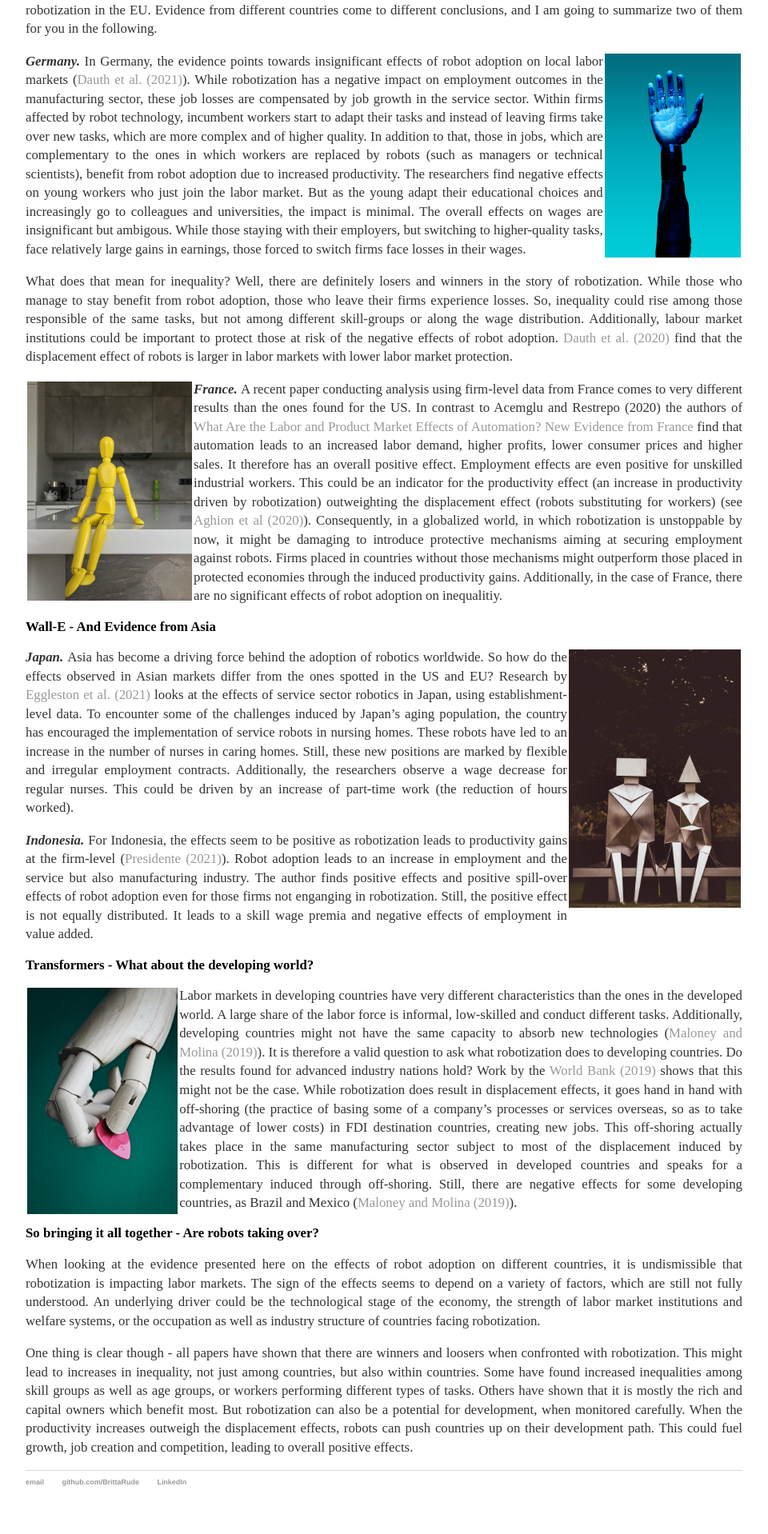
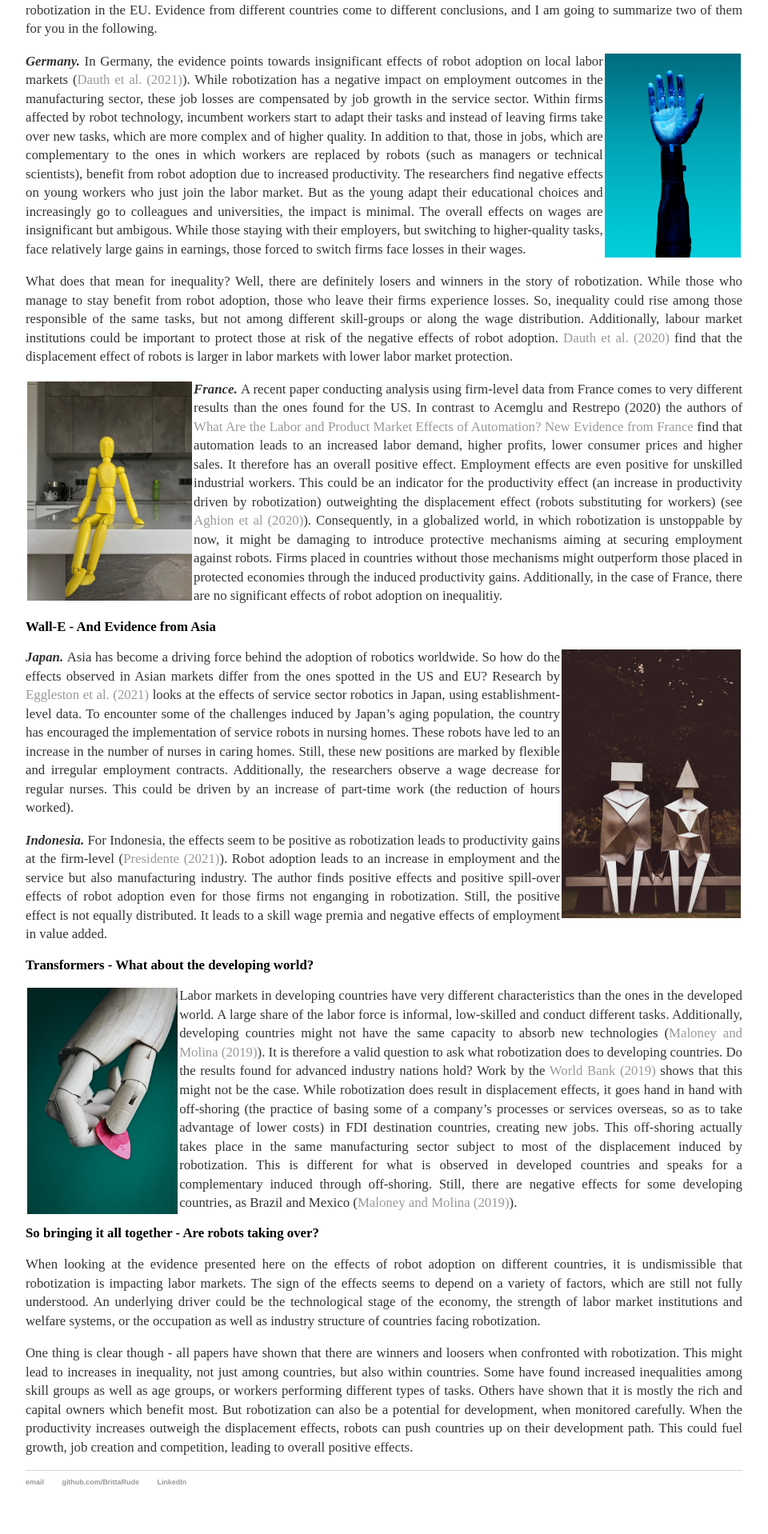
Before and after one commit to BrittaRude/BrittaRude.github.io, a Jekyll site: the page built from inputs_cakestory/_posts/2021-05-30-britta-rude-are-robots-grabbing-our-jobs.md, in a window 1280 px wide. Shown: the part 1638-3556 px from the top of the page at 80% size, without its empty margins (160-1120 px from the left). Built offline with Jekyll 4.4.1, drawn with Linux system fonts in a browser that asks for light colours.

Commit message:
Update 2021-05-30-britta-rude-are-robots-grabbing-our-jobs.md

```diff
--- a/inputs_cakestory/_posts/2021-05-30-britta-rude-are-robots-grabbing-our-jobs.md
+++ b/inputs_cakestory/_posts/2021-05-30-britta-rude-are-robots-grabbing-our-jobs.md
@@ -41,7 +41,7 @@
 
 ## Wall-E - And Evidence from Asia
 
-<img src="/images/robots_japan.jpg" alt="robots_japan" style="float:right;margin: 2px 2px 2px 2px;max-width:24%;"/>
+<img src="/images/robots_japan.jpg" alt="robots_japan" style="float:right;margin: 2px 2px 2px 2px;max-width:25%;"/>
 
 <b><i>Japan. </i></b> Asia has become a driving force behind the adoption of robotics worldwide. So how do the effects observed in Asian markets differ from the ones spotted in the US and EU? Research by [Eggleston et al. (2021)](https://www.nber.org/papers/w28322) looks at the effects of service sector robotics in Japan, using establishment-level data. To encounter some of the challenges induced by Japan's aging population, the country has encouraged the implementation of service robots in nursing homes. These robots have led to an increase in the number of nurses in caring homes. Still, these new positions are marked by flexible and irregular employment contracts. Additionally, the researchers observe a wage decrease for regular nurses. This could be driven by an increase of part-time work (the reduction of hours worked).
 
```
